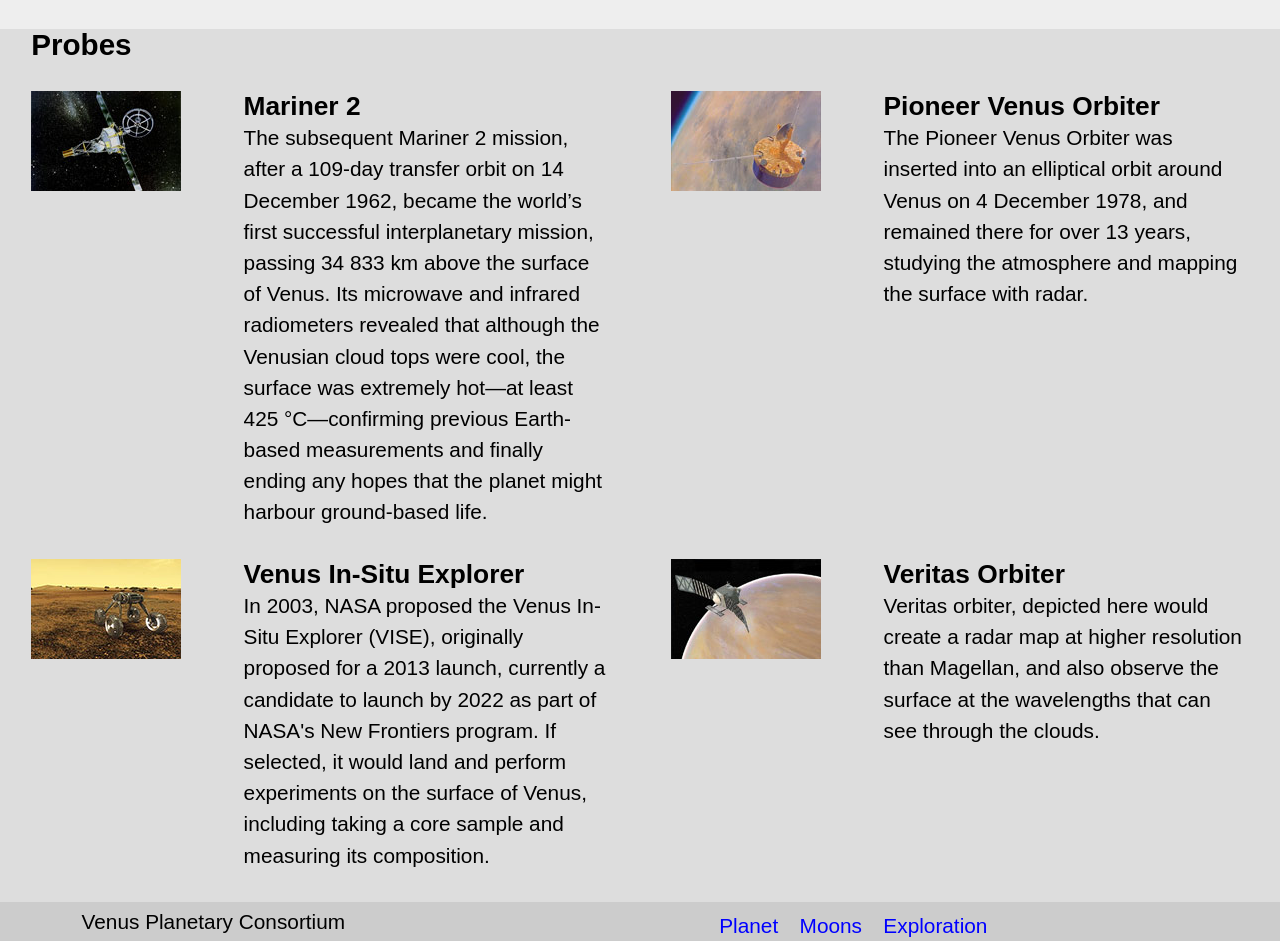
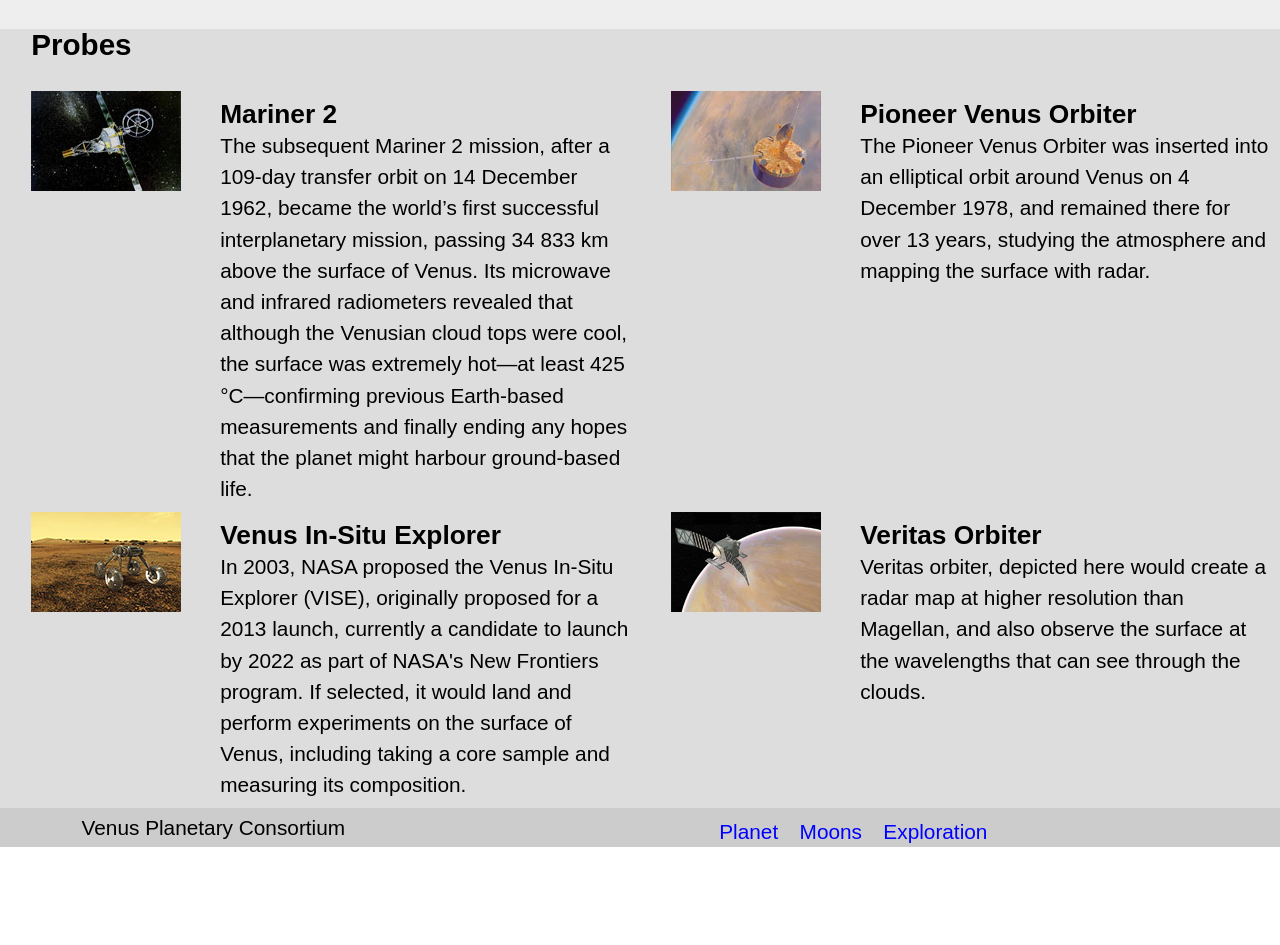
Before and after one commit to emilycopp/dsn1675-planet-website, a plain HTML site: page moons.html in a window 1280 px wide. Shown: the part 1204-2149 px from the top of the page. After the commit the page ends 2055 px from the top, so only its background shows below. Drawn offline with Linux system fonts and the light colour scheme.

Commit message:
reduced padding around media body

```diff
--- a/moons.html
+++ b/moons.html
@@ -125,7 +125,7 @@
 	<div class="media__img gutter pad-b">
 		<img src="images/mariner-2.jpg" alt="">
 	</div>
-	<div class="media__body gutter pad-b">
+	<div class="media__body island-1-4">
 		<h4>Mariner 2</h4>
 		<p>The subsequent Mariner 2 mission, after a 109-day transfer orbit on 14 December 1962, became the world’s first successful interplanetary mission, passing 34 833 km above the surface of Venus. Its microwave and infrared radiometers revealed that although the Venusian cloud tops were cool, the surface was extremely hot—at least 425 °C—confirming previous Earth-based measurements and finally ending any hopes that the planet might harbour ground-based life.</p>
 	</div>
@@ -134,7 +134,7 @@
 	<div class="media__img gutter pad-b">
 		<img src="images/pioneer.jpg" alt="">
 	</div>
-	<div class="media__body gutter pad-b">
+	<div class="media__body island-1-4">
 		<h4>Pioneer Venus Orbiter</h4>
 		<p>The Pioneer Venus Orbiter was inserted into an elliptical orbit around Venus on 4 December 1978, and remained there for over 13 years, studying the atmosphere and mapping the surface with radar.</p>
 	</div>
@@ -143,7 +143,7 @@
 	<div class="media__img gutter pad-b">
 		<img src="images/vise.jpg" alt="">
 	</div>
-	<div class="media__body gutter pad-b">
+	<div class="media__body island-1-4">
 		<h4>Venus In-Situ Explorer</h4>
 		<p>In 2003, NASA proposed the Venus In-Situ Explorer (VISE), originally proposed for a 2013 launch, currently a candidate to launch by 2022 as part of NASA's New Frontiers program. If selected, it would land and perform experiments on the surface of Venus, including taking a core sample and measuring its composition.</p>
 	</div>
@@ -152,7 +152,7 @@
 	<div class="media__img gutter pad-b">
 		<img src="images/veritas.jpg" alt="">
 	</div>
-	<div class="media__body gutter pad-b">
+	<div class="media__body island-1-4">
 		<h4>Veritas Orbiter</h4>
 		<p>Veritas orbiter, depicted here would create a radar map at higher resolution than Magellan, and also observe the surface at the wavelengths that can see through the clouds.</p>
 	</div>
```
